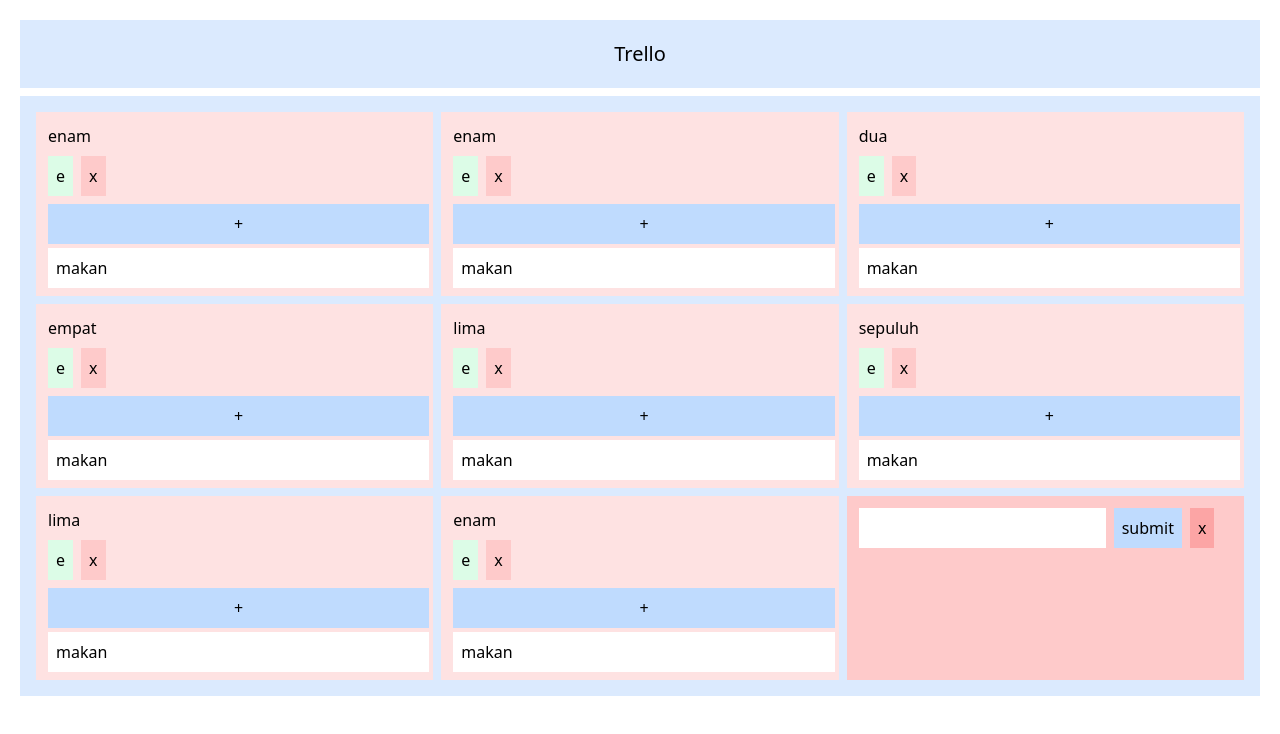
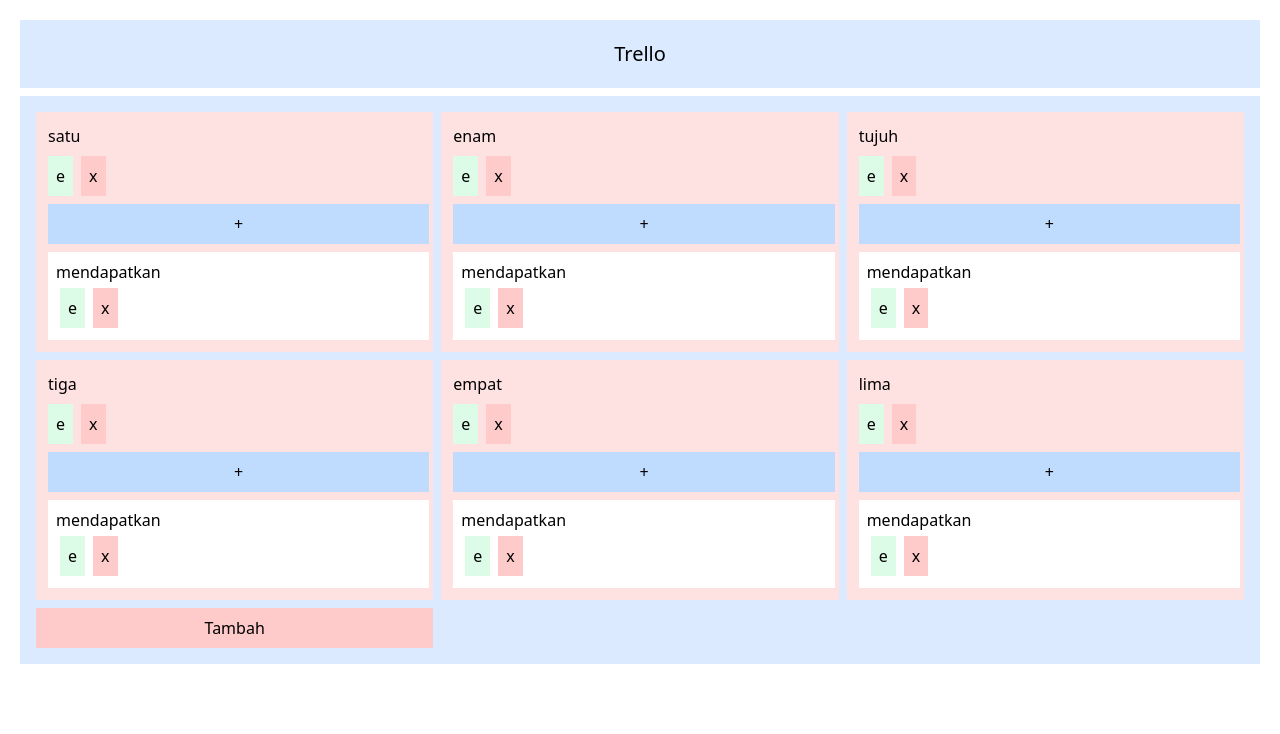
Before and after one commit to dihasananda/evaluasi, a React (Create React App) app: page / in a window 1280 px wide. Shown: the top 734 px of the page. Built offline with nearby package versions, Linux system fonts and the light colour scheme; data requests are answered from the project's data file.

Commit message:
sembunyikan tambah

```diff
--- a/db.json
+++ b/db.json
@@ -1,36 +1,28 @@
 {
   "trello": [
     {
-      "name": "enam",
-      "id": 12
-    },
-    {
-      "name": "enam",
-      "id": 13
-    },
-    {
-      "name": "dua",
-      "id": 14
-    },
-    {
-      "name": "empat",
-      "id": 15
-    },
-    {
-      "name": "lima",
-      "id": 16
-    },
-    {
-      "name": "sepuluh",
-      "id": 17
-    },
-    {
-      "name": "lima",
+      "name": "satu",
       "id": 18
     },
     {
       "name": "enam",
       "id": 19
+    },
+    {
+      "name": "tujuh",
+      "id": 20
+    },
+    {
+      "name": "tiga",
+      "id": 21
+    },
+    {
+      "name": "empat",
+      "id": 22
+    },
+    {
+      "name": "lima",
+      "id": 23
     }
   ]
 }
--- a/src/App.js
+++ b/src/App.js
@@ -9,6 +9,8 @@
   const [edit, setEdit] = useState(null)
   // pointer untuk tambah item pada card
   const [add, setAdd] = useState(null)
+  // menutup submit
+  const [submit, setSubmit] = useState(false)
 
   // untuk mendapatkan data
   function getData() {
@@ -50,6 +52,7 @@
     e.preventDefault()
     const value = e.target.save.value
     // console.log(value)
+    if (value !== '')
       axios.patch(`http://localhost:3001/trello/${data[edit].id}`, { name: value })
         .then(() => { getData(); setEdit(null) })
   }
@@ -82,38 +85,48 @@
                     <div className='m-1'>{value.name}</div>
                     <button className='p-2 bg-green-100 m-1' onClick={() => setEdit(index)} >e</button>
                     <button className='p-2 bg-red-200 m-1' onClick={() => handleDelete(value.id)}>x</button>
-                    {
-                      add !== index ?
+                  </div>
+                  :
+                  <form onSubmit={handleEdit}>
+                    <input className='p-2 m-1' name='save' defaultValue={value.name} />
+                    <button className='p-2 bg-blue-200 m-1' >save</button>
+                  </form>}
+
+                {/* tambah data, tapi belum jadi :) */}
+                {add !== index ?
                   <button className='p-2 bg-blue-200 m-1 w-full' onClick={() => setAdd(index)}>+</button>
                   :
                   <form onSubmit={handleAdd}>
-                          <input className='p-2 m-1' name='add'  />
-                          <button className='p-2 bg-blue-200 m-1' >save</button>
+                    <input className='p-2 m-1' name='add' />
+                    <button className='p-2 bg-blue-200 m-1' >add</button>
                   </form>
                 }
-                    <div className='p-2 bg-white mx-1 w-full'>makan</div>
+                <div className='p-2 bg-white m-1 w-full'>
+                  <div>mendapatkan</div>
+                  <button className='p-2 bg-green-100 m-1' onClick={() => setEdit(index)} >e</button>
+                  <button className='p-2 bg-red-200 m-1' onClick={() => handleDelete(value.id)}>x</button>
+
                 </div>
-                  :
-                  <form onSubmit={handleEdit}>
-                    <input className='p-2 m-1' name='save' defaultValue={value.name}/>
-                    <button className='p-2 bg-blue-200 m-1' >save</button>
-                  </form>}
               </div>
             )
           })
         }
 
         {/* submit */}
-        {
-
-        }
         <div className='bg-red-200 p-2' >
+          {submit ?
             <form onSubmit={handleSubmit}>
               <input className='p-2 m-1' name='submit' />
               <button className='p-2 bg-blue-200 m-1' type='submit'>submit</button>
-            <button className='p-2 bg-red-300 m-1' >x</button>
+              <button className='p-2 bg-red-300 m-1' onClick={() => setSubmit(false)}>x</button>
             </form>
+            :
+            <div>
+              <button className='w-full' onClick={() => setSubmit(true)}>Tambah</button>
             </div>
+          }
+        </div>
+
       </div>
     </div>
   );
```
Lines whose indentation alone changed are shown as unchanged.
